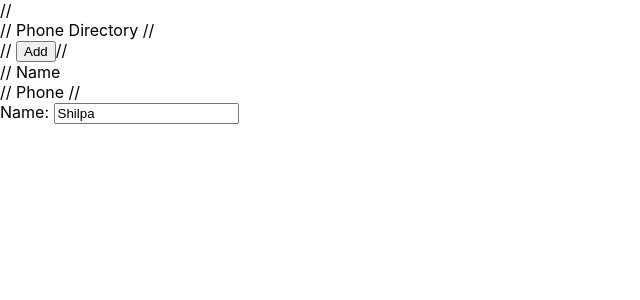
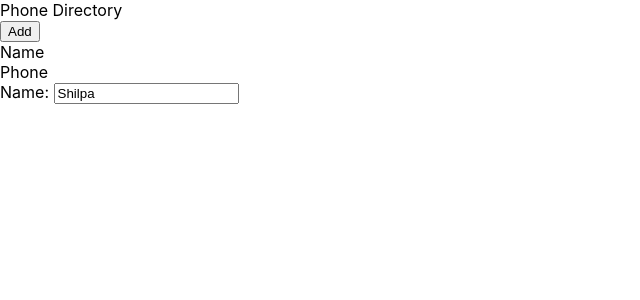
Before and after one commit to kiranpalsingh1806/phone-directory, a React (Create React App) app: page / in a window 1280 px wide. Shown: the top 300 px of the page, without its empty margins (0-640 px from the left). Built offline with nearby package versions, Linux system fonts and the light colour scheme.

Commit message:
Created 'Header' Component

```diff
--- a/src/App.js
+++ b/src/App.js
@@ -1,20 +1,18 @@
 import React, {Component} from 'react';
+import Header from "./Header";
 
 class App extends Component{
   render(){
     return(
       <div>
-      // <div className="header">
-      // Phone Directory
-      // </div>
-      // <button> Add </button>
-      // <div>
-      //   <span> Name</span><br/>
-      //   <span> Phone </span>
-      // </div>
+         <Header/>
+         <button> Add </button>
+         <div>
+         <span> Name</span><br/>
+         <span> Phone </span>
+       </div>
       <label htmlFor="name">Name: </label>
       <input id="name" type="text" placeholder="Type Here" defaultValue="Shilpa"/>
-
       </div>
       );
   }
--- /dev/null
+++ b/src/Header.js
@@ -0,0 +1,11 @@
+import React from 'react';
+
+const Header = function(){
+  return (
+    <div className="header">
+      Phone Directory
+      </div>
+  )
+}
+
+export default Header;
```
